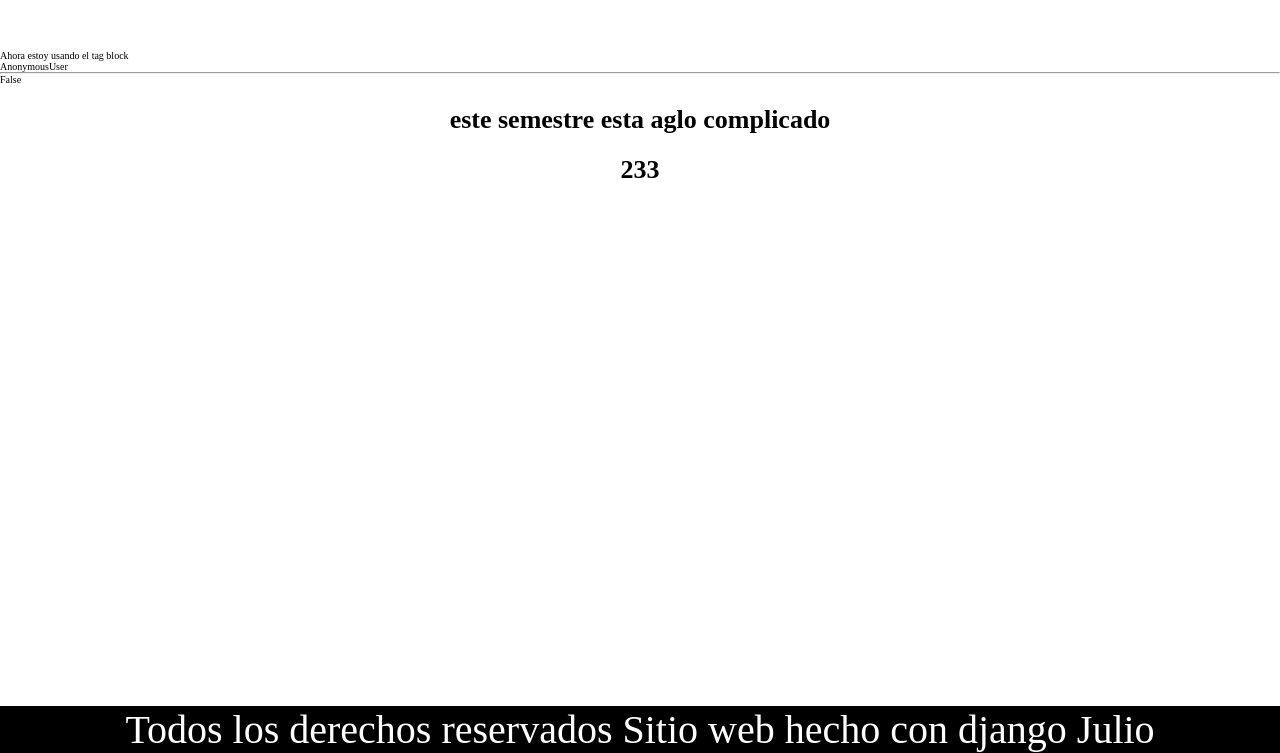
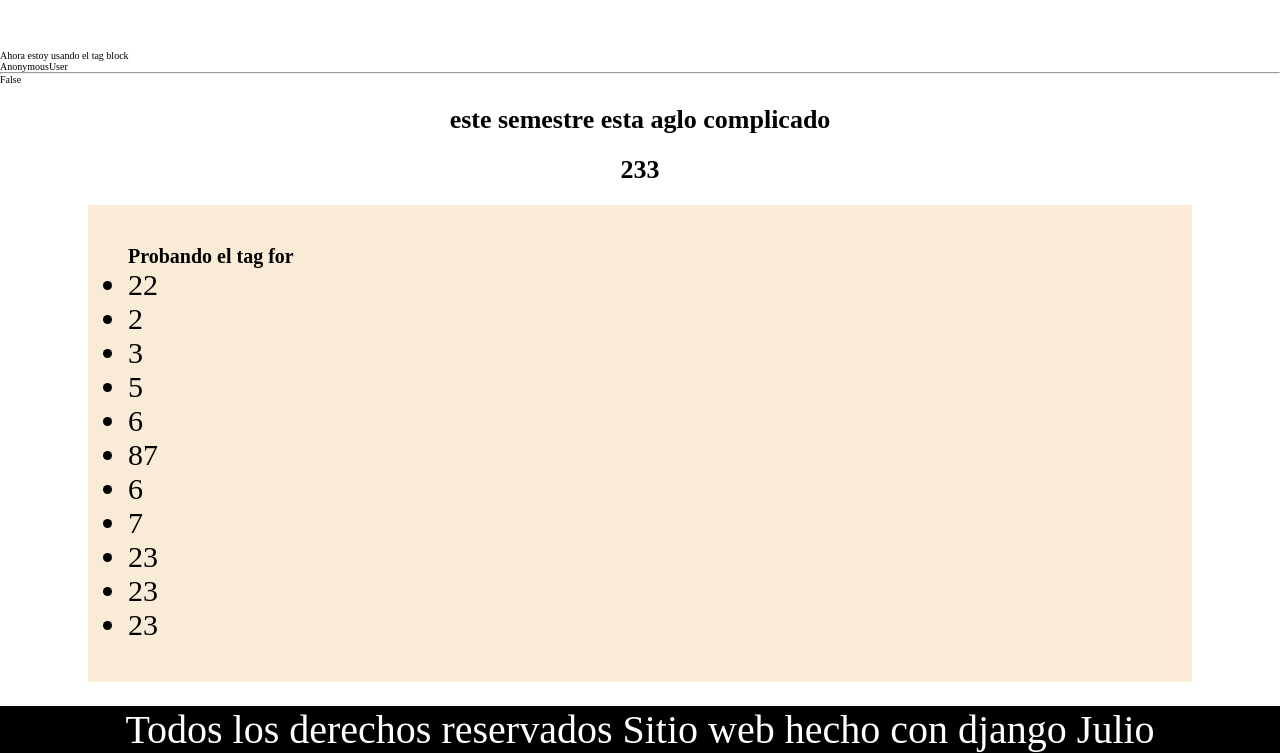
Before and after one commit to JulioChura/Django, a Django app: page / in a window 1280 px wide. Shown: the part 47-800 px from the top of the page. Run offline with Django 5.2, Linux system fonts and the light colour scheme.

Commit message:
Se prueba el tag for

```diff
--- a/src/listaContactos/inicio/static/styles.css
+++ b/src/listaContactos/inicio/static/styles.css
@@ -64,3 +64,15 @@ h2 {
     margin: 1rem;
     width: 10rem;
 }
+
+.lista {
+    font-size: 3rem;
+}
+
+.container {
+    margin: 0 auto;
+    width: 500rem;
+    max-width: 80%;
+    background-color: antiquewhite;
+    padding: 4rem;
+}
--- a/src/listaContactos/inicio/templates/home.html
+++ b/src/listaContactos/inicio/templates/home.html
@@ -6,4 +6,15 @@
     {{request.user.is_authenticated}}
     <h2>{{text}}</h2>
     <h2>{{number}}</h2>
+
+    <div class="container">
+        <h1>Probando el tag for</h3>
+        <ul class="lista">
+            {% for item in lista %}
+                <li>{{item}}</li>
+            {% endfor %}
+
+        </ul>
+    </div>
+
 {% endblock content %}
--- a/src/listaContactos/inicio/views.py
+++ b/src/listaContactos/inicio/views.py
@@ -8,6 +8,7 @@ def myHomeView(request):
         "name":"Julio",
         "text": "este semestre esta aglo complicado",
         "number": 233,
+        "lista": [22,2,3,5,6,87,6,7,23,23,23]
     }
     return render(request, "home.html", context)
 
```
